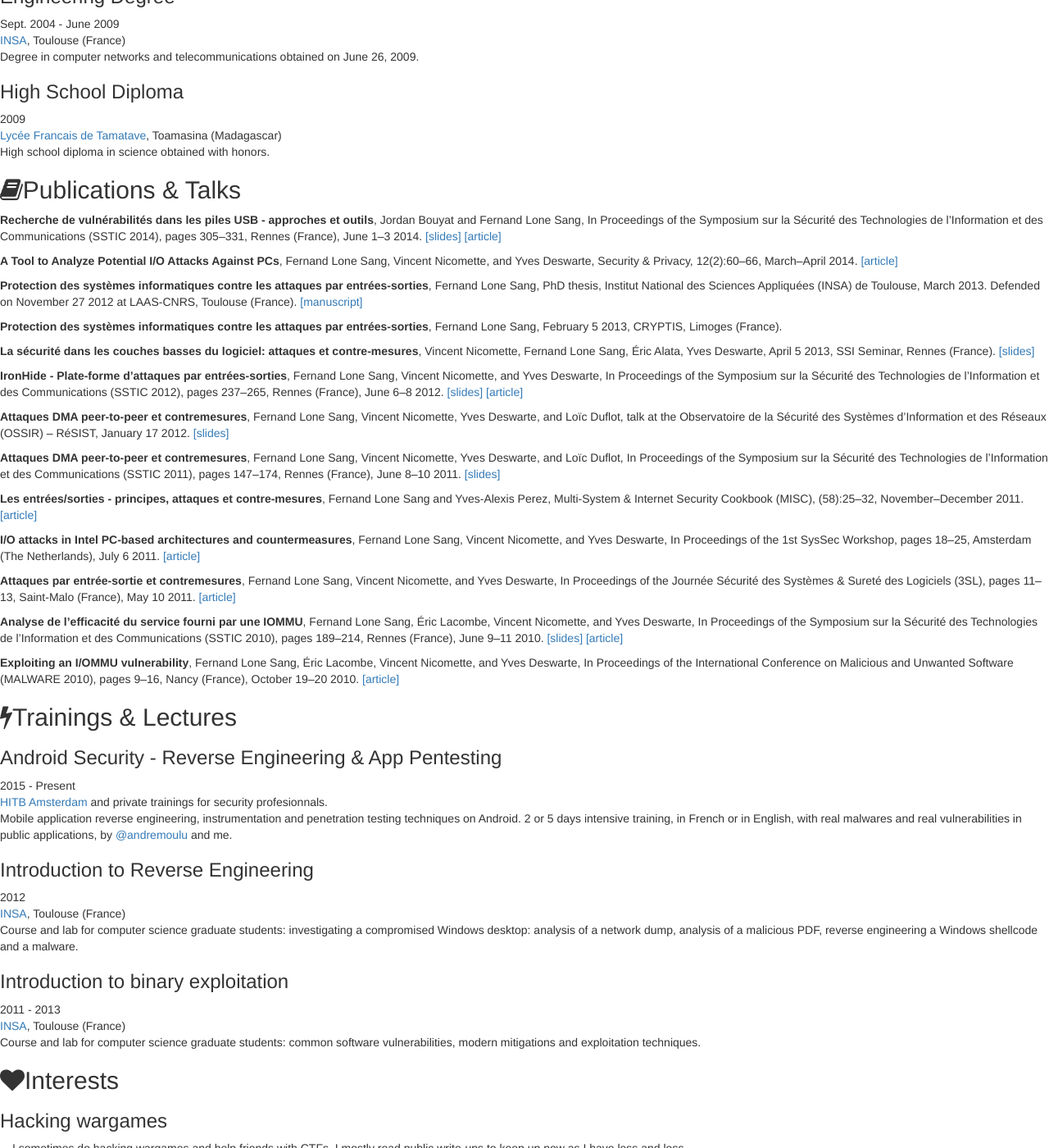
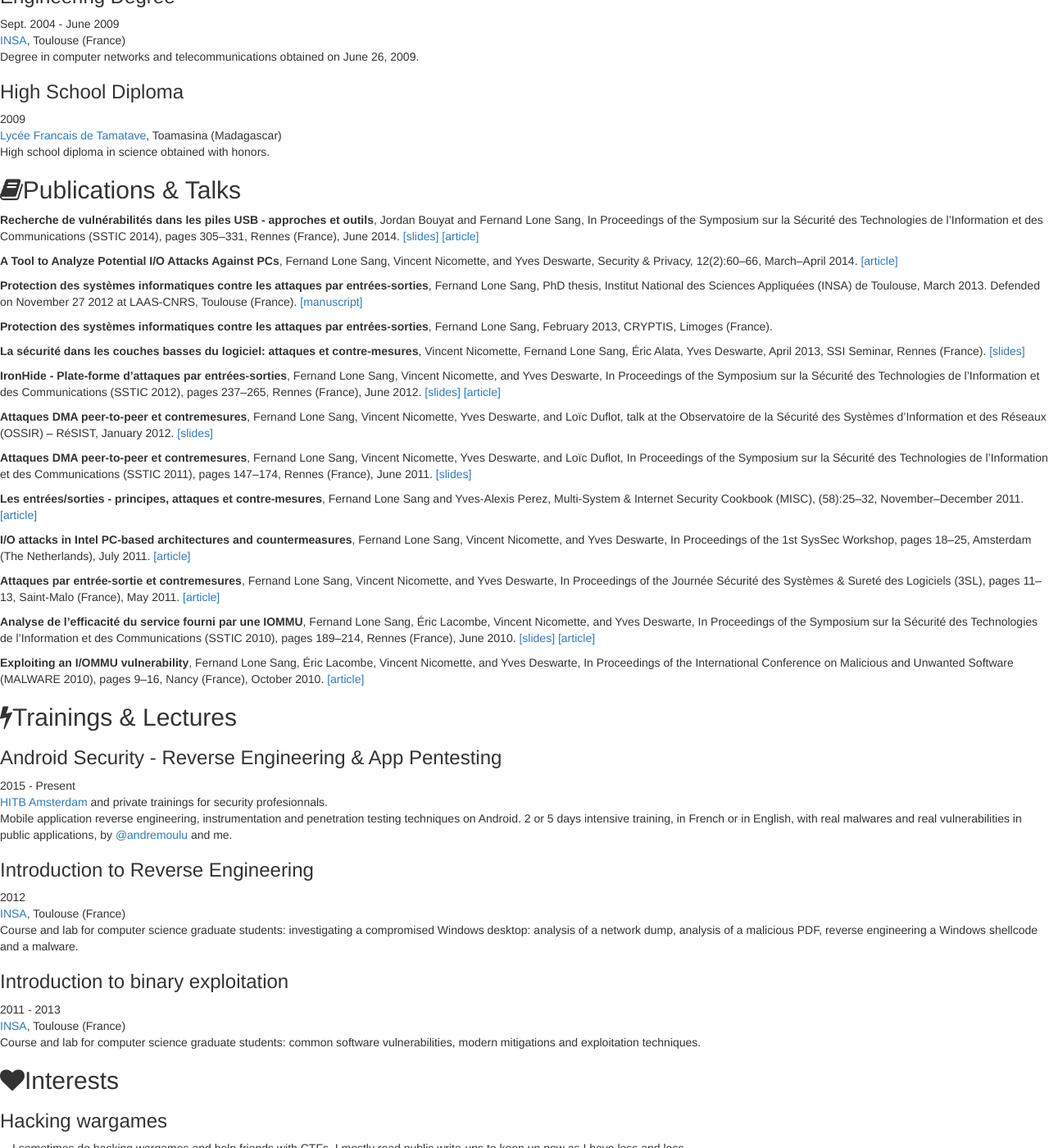
Before and after one commit to kamino/kamino.github.io, a Jekyll site: the page built from index.html, in a window 1280 px wide and 1400 px high, scrolled down 2268 px. Shown: the whole window at 82% size. Built offline with Jekyll 4.4.1, drawn with Linux system fonts in a browser that asks for light colours.

Commit message:
[update] removed days in dates

```diff
--- a/_data/resume.yml
+++ b/_data/resume.yml
@@ -216,7 +216,7 @@ publications:
   - "**Recherche de vulnérabilités dans les piles USB - approches et outils**,
     Jordan Bouyat and Fernand Lone Sang, In Proceedings of the Symposium sur la
     Sécurité des Technologies de l’Information et des Communications (SSTIC
-    2014), pages 305–331, Rennes (France), June 1–3 2014.
+    2014), pages 305–331, Rennes (France), June 2014.
     [[slides]](https://www.sstic.org/media/SSTIC2014/SSTIC-actes/recherche_de_vulnrabilits_dans_les_piles_usb__appr/SSTIC2014-Slides-recherche_de_vulnrabilits_dans_les_piles_usb__approches_et_outils-lone-sang_bouyat.pdf)
     [[article]](https://www.sstic.org/media/SSTIC2014/SSTIC-actes/recherche_de_vulnrabilits_dans_les_piles_usb__appr/SSTIC2014-Article-recherche_de_vulnrabilits_dans_les_piles_usb__approches_et_outils-lone-sang_bouyat_2.pdf)"
   - "**A Tool to Analyze Potential I/O Attacks Against PCs**, Fernand Lone Sang,
@@ -228,27 +228,27 @@ publications:
     2012 at LAAS-CNRS, Toulouse (France).
     [[manuscript]](https://tel.archives-ouvertes.fr/tel-00863020/document)"
   - "**Protection des systèmes informatiques contre les attaques par
-    entrées-sorties**, Fernand Lone Sang, February 5 2013, CRYPTIS, Limoges
+    entrées-sorties**, Fernand Lone Sang, February 2013, CRYPTIS, Limoges
     (France)."
   - "**La sécurité dans les couches basses du logiciel: attaques et
     contre-mesures**, Vincent Nicomette, Fernand Lone Sang, Éric Alata, Yves
-    Deswarte, April 5 2013, SSI Seminar, Rennes (France).
+    Deswarte, April 2013, SSI Seminar, Rennes (France).
     [[slides]](http://seminaire-dga.gforge.inria.fr/2012/20130405_VincentNicomette.pdf)"
   - "**IronHide - Plate-forme d’attaques par entrées-sorties**, Fernand Lone
     Sang, Vincent Nicomette, and Yves Deswarte, In Proceedings of the Symposium
     sur la Sécurité des Technologies de l’Information et des Communications
-    (SSTIC 2012), pages 237–265, Rennes (France), June 6–8 2012.
+    (SSTIC 2012), pages 237–265, Rennes (France), June 2012.
     [[slides]](https://www.sstic.org/media/SSTIC2012/SSTIC-actes/IronHide/SSTIC2012-Slides-IronHide-lone-sang_nicomette_deswarte.pdf)
     [[article]](https://www.sstic.org/media/SSTIC2012/SSTIC-actes/IronHide/SSTIC2012-Article-IronHide-lone-sang_nicomette_deswarte_1.pdf)"
   - "**Attaques DMA peer-to-peer et contremesures**, Fernand Lone Sang, Vincent
     Nicomette, Yves Deswarte, and Loïc Duflot, talk at
     the Observatoire de la Sécurité des Systèmes d’Information et des Réseaux
-    (OSSIR) – RéSIST, January 17 2012. [[slides]](http://www.
+    (OSSIR) – RéSIST, January 2012. [[slides]](http://www.
     ossir.org/resist/supports/cr/2012/2012-01-17/F_Lone_Sang.pdf)"
   - "**Attaques DMA peer-to-peer et contremesures**, Fernand Lone Sang, Vincent
     Nicomette, Yves Deswarte, and Loïc Duflot, In Proceedings of the Symposium
     sur la Sécurité des Technologies de l’Information et des Communications
-    (SSTIC 2011), pages 147–174, Rennes (France), June 8–10 2011.
+    (SSTIC 2011), pages 147–174, Rennes (France), June 2011.
     [[slides]](https://www.sstic.org/2011/presentation/attaques_dma_peer-to-peer_et_contremesures)"
   - "**Les entrées/sorties - principes, attaques et contre-mesures**, Fernand
     Lone Sang and Yves-Alexis Perez, Multi-System & Internet Security Cookbook
@@ -256,23 +256,23 @@ publications:
     [[article]](http://www.ed-diamond.com/produit.php?ref=misc58)"
   - "**I/O attacks in Intel PC-based architectures and countermeasures**, Fernand
     Lone Sang, Vincent Nicomette, and Yves Deswarte, In Proceedings of the 1st
-    SysSec Workshop, pages 18–25, Amsterdam (The Netherlands), July 6 2011.
+    SysSec Workshop, pages 18–25, Amsterdam (The Netherlands), July 2011.
     [[article]](http://www.syssec-project.eu/media/page-media/3/syssec-d2.3-1st-project-workshop-proceedings.pdf)"
   - "**Attaques par entrée-sortie et contremesures**, Fernand Lone Sang, Vincent
     Nicomette, and Yves Deswarte, In Proceedings of the Journée Sécurité des
     Systèmes & Sureté des Logiciels (3SL), pages 11–13, Saint-Malo (France),
-    May 10 2011. [[article]](http://www.univ-orleans.fr/lifo/evenements/3SL/actes/3sl.pdf)"
+    May 2011. [[article]](http://www.univ-orleans.fr/lifo/evenements/3SL/actes/3sl.pdf)"
   - "**Analyse de l’efficacité du service fourni par une IOMMU**, Fernand Lone
     Sang, Éric Lacombe, Vincent Nicomette, and Yves Deswarte, In Proceedings of
     the Symposium sur la Sécurité des Technologies de l’Information et des
-    Communications (SSTIC 2010), pages 189–214, Rennes (France), June 9–11
+    Communications (SSTIC 2010), pages 189–214, Rennes (France), June
     2010.
     [[slides]](https://www.sstic.org/media/SSTIC2010/SSTIC-actes/Analyse_de_l_efficacite_du_service_fourni_par_une_/SSTIC2010-Article-Analyse_de_l_efficacite_du_service_fourni_par_une_IOMMU-lacombe_lone-sang_nicomette_deswarte.pdf)
     [[article]](https://www.sstic.org/media/SSTIC2010/SSTIC-actes/Analyse_de_l_efficacite_du_service_fourni_par_une_/SSTIC2010-Slides-Analyse_de_l_efficacite_du_service_fourni_par_une_IOMMU-lacombe_lone-sang_nicomette_deswarte.pdf)"
   - "**Exploiting an I/OMMU vulnerability**, Fernand Lone Sang, Éric Lacombe,
     Vincent Nicomette, and Yves Deswarte, In Proceedings of the International
     Conference on Malicious and Unwanted Software (MALWARE 2010), pages 9–16,
-    Nancy (France), October 19–20 2010.
+    Nancy (France), October 2010.
     [[article]](http://ieeexplore.ieee.org/stamp/stamp.jsp?tp=&arnumber=5665798)"
 
 # Interests
```
